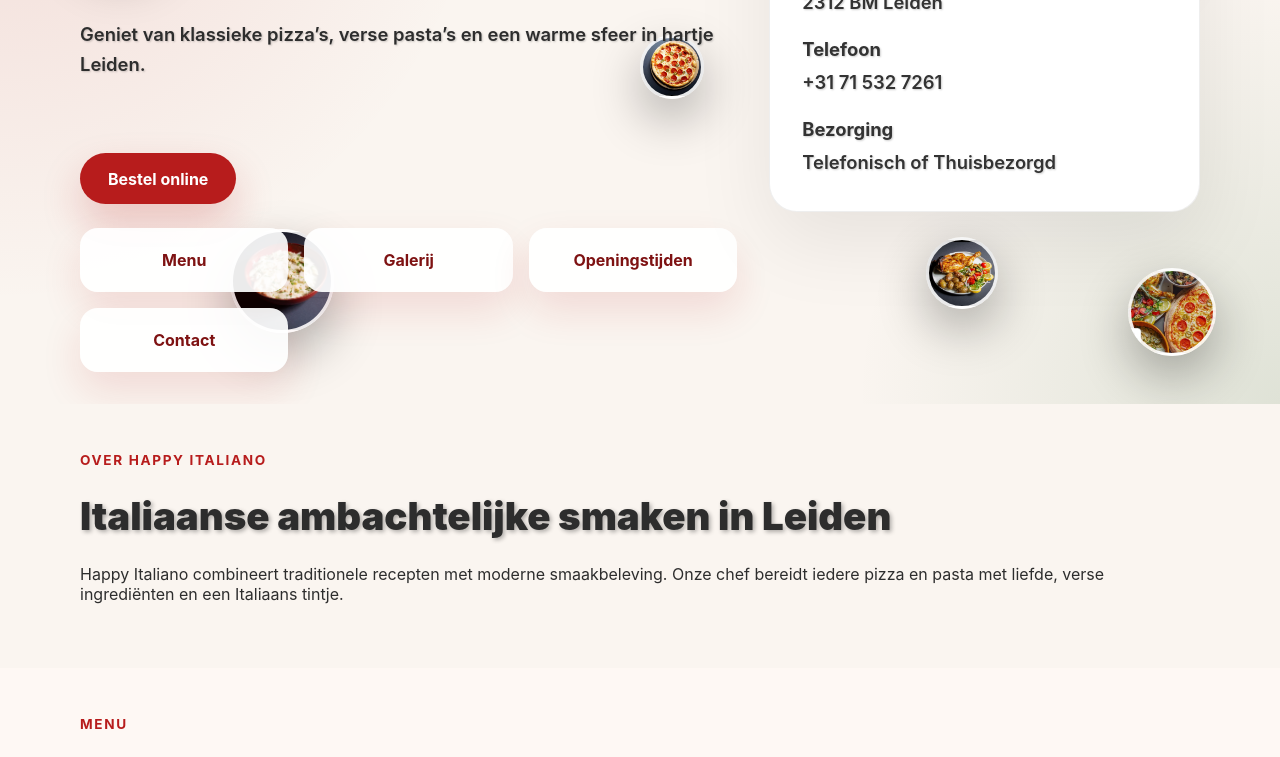
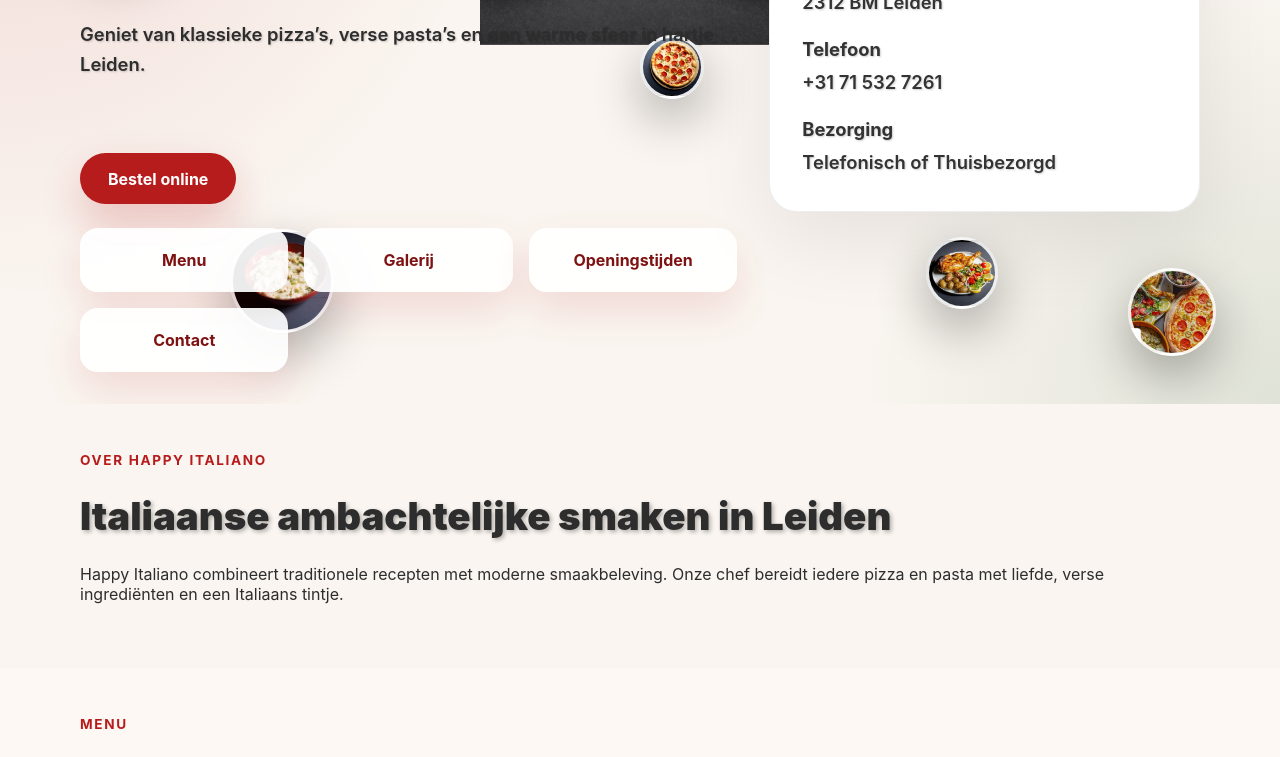
Before and after one commit to mojad5051-crypto/happyitaliano, a plain HTML site: page index.html in a window 1280 px wide. Shown: the part 259-1016 px from the top of the page. Drawn offline with Linux system fonts and the light colour scheme.

Commit message:
Shrink background image width to 25vw for better display

```diff
--- a/styles.css
+++ b/styles.css
@@ -29,7 +29,7 @@
   background-image: url('food-background.jpg');
   background-repeat: no-repeat;
   background-position: top center;
-  background-size: 20vw auto;
+  background-size: 25vw auto;
   background-attachment: scroll;
   color: var(--text);
 }
```
